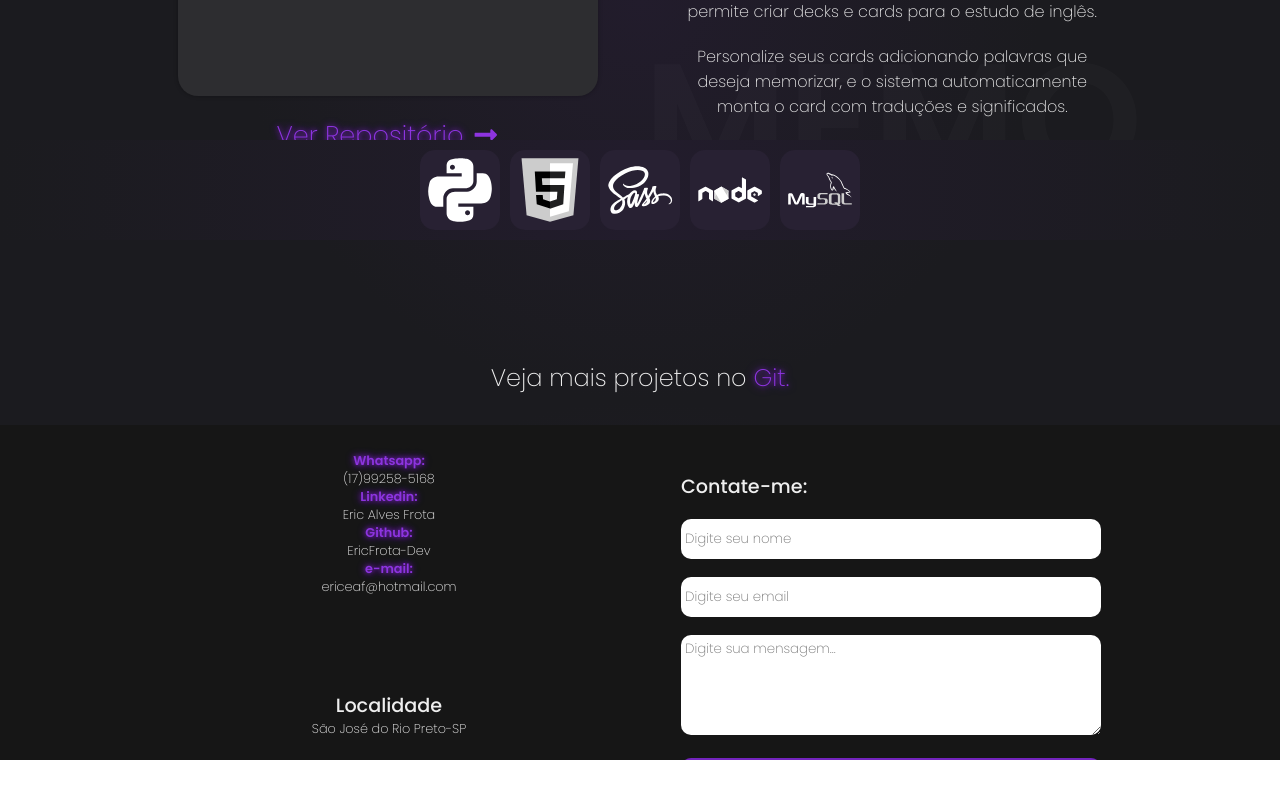
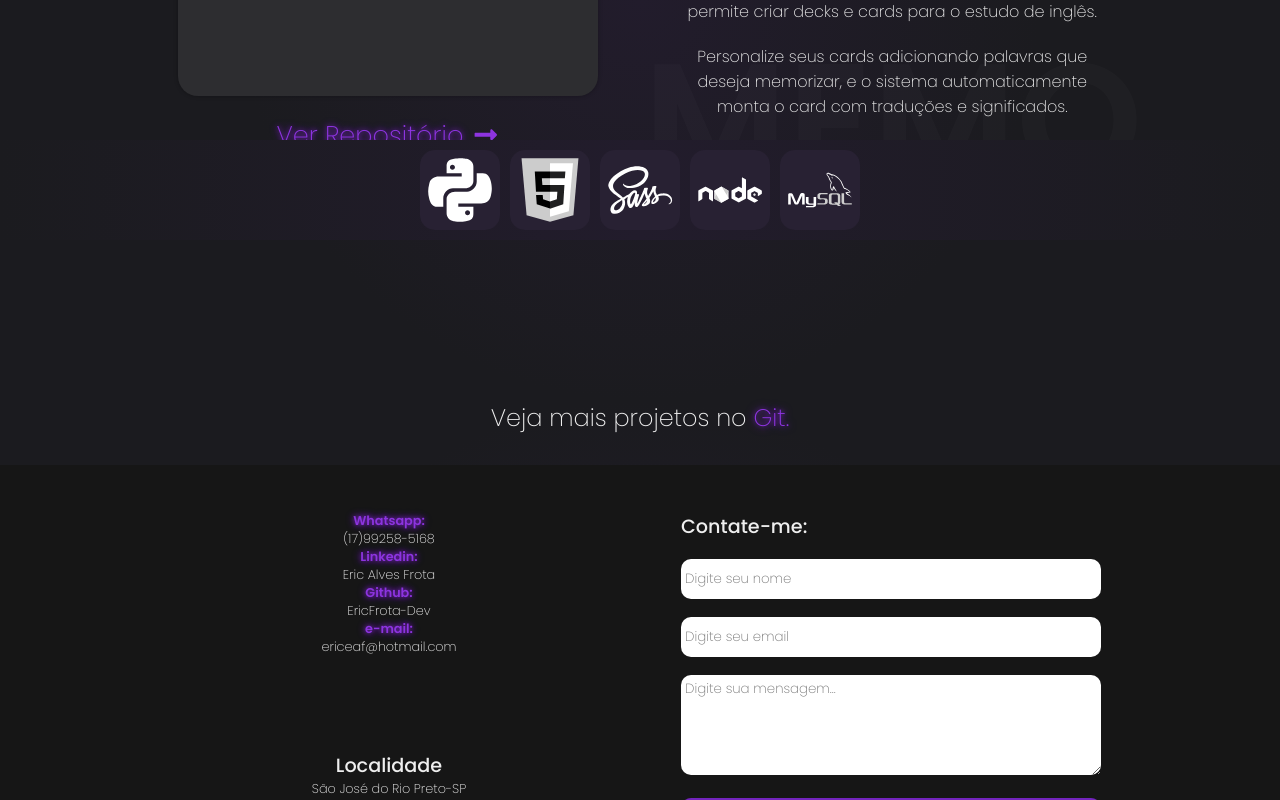
Before and after one commit to EricFrota-Dev/portifolio, a React (Vite) app: page / in a window 1280 px wide. Shown: the part 3600-4400 px from the top of the page. Before the commit the page ends 4360 px from the top, so only its background shows below. Built offline with nearby package versions, Linux system fonts and the light colour scheme.

Commit message:
updating text error

```diff
--- a/src/app.scss
+++ b/src/app.scss
@@ -121,5 +121,4 @@ span {
   width: 100%;
   text-align: center;
   margin-bottom: 40px;
-  margin-top: -40px;
 }
```
